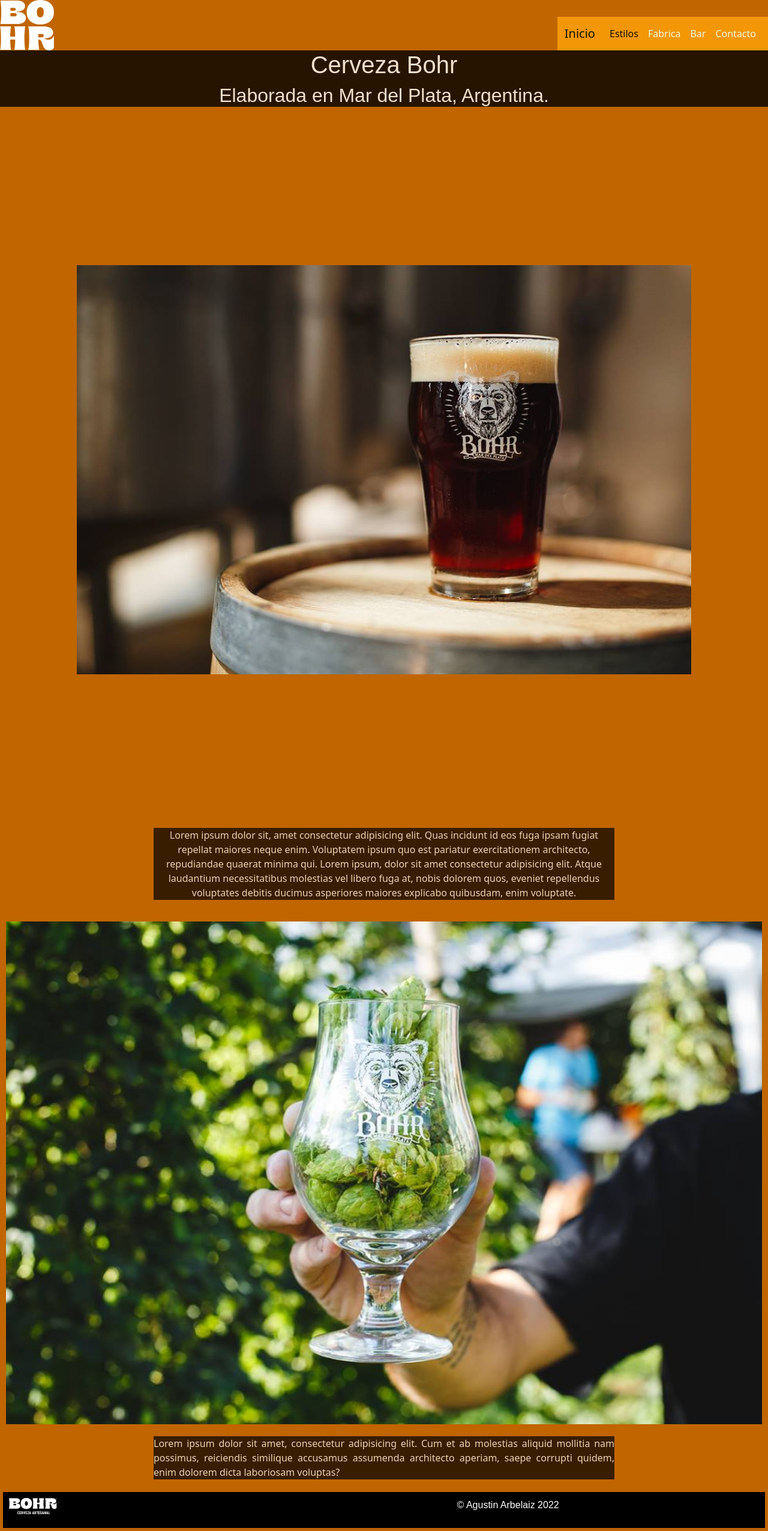
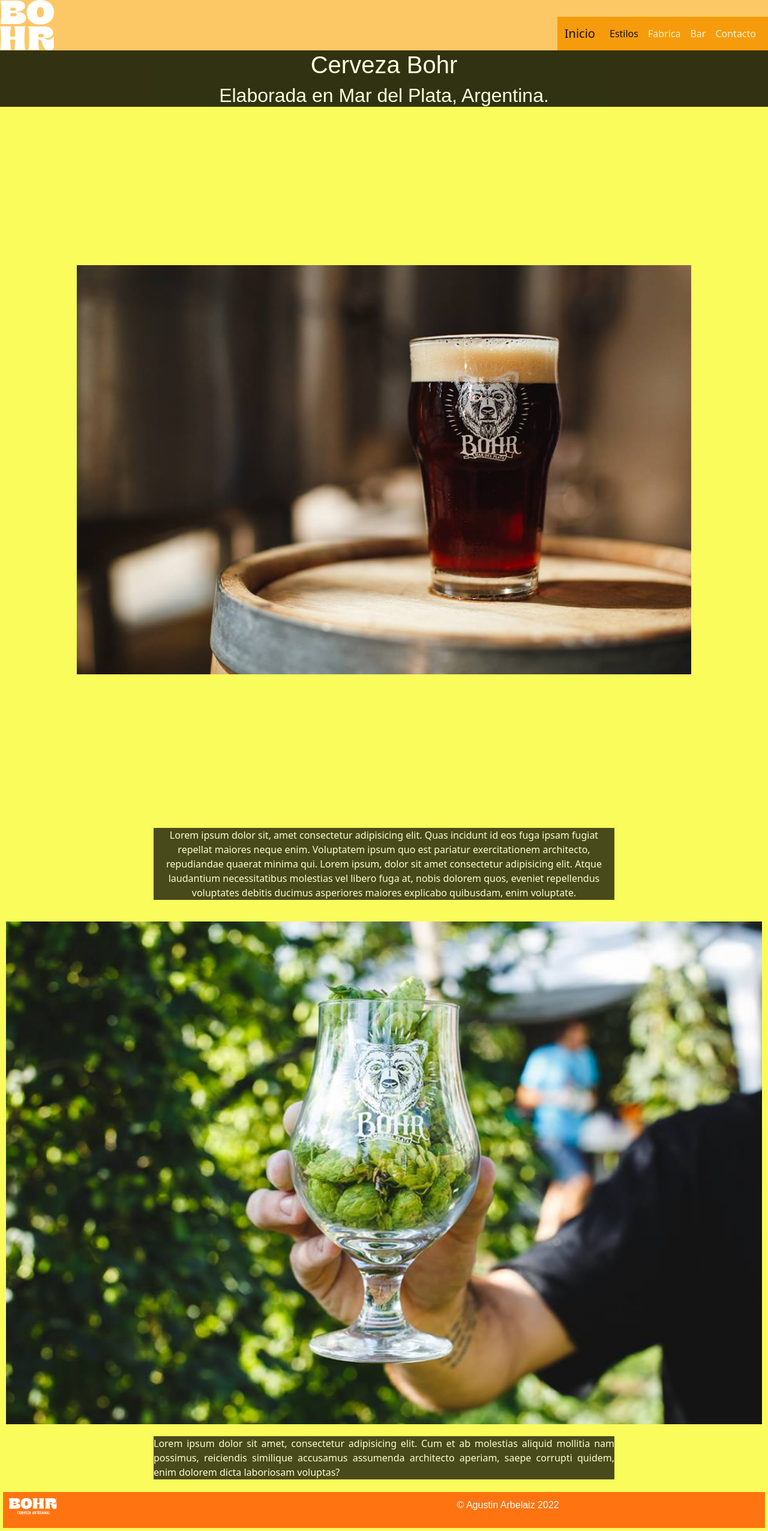
Before and after one commit to Agustin-Arbelaiz/entrega-sass, a website: page index.html in a window 1280 px wide. Shown: the whole page at 60% size. Drawn offline with nearby package versions, Linux system fonts and the light colour scheme; a web font is replaced by a local one.

Commit message:
cambios que faltabam

```diff
--- a/scss/style.scss
+++ b/scss/style.scss
@@ -2,16 +2,20 @@
     margin: 0;
     padding: 0; }
 
-  /*fondo del body*/
+
+
+
+    @import "./utilities/variables";
+    /*fondo del body*/
   body {
-    background-color: #c06500; }
+    background-color: $base-color; }
 
   /*estilos navbar*/
   .encabezado {
     display: flex;
     align-items: flex-end;
     justify-content: space-between;
-    background-color: #c06500;
+    background-color: $color-secundario;
     position: sticky;
     z-index: 1;
     top: 0;
@@ -100,7 +104,7 @@
   footer {
     display: grid;
     grid-template-areas: "img img firma";
-    background-color: black;
+    background-color: $color-tres;
     color: white;
     font-family: 'Trispace', sans-serif;
     margin: 5px;
--- /dev/null
+++ b/scss/utilities/_variables.scss
@@ -0,0 +1,3 @@
+$base-color: rgb(249, 252, 91);
+$color-secundario: rgb(252, 199, 101);
+$color-tres: rgb(255, 116, 17);
```
Also changed, not shown: css/style.css.
